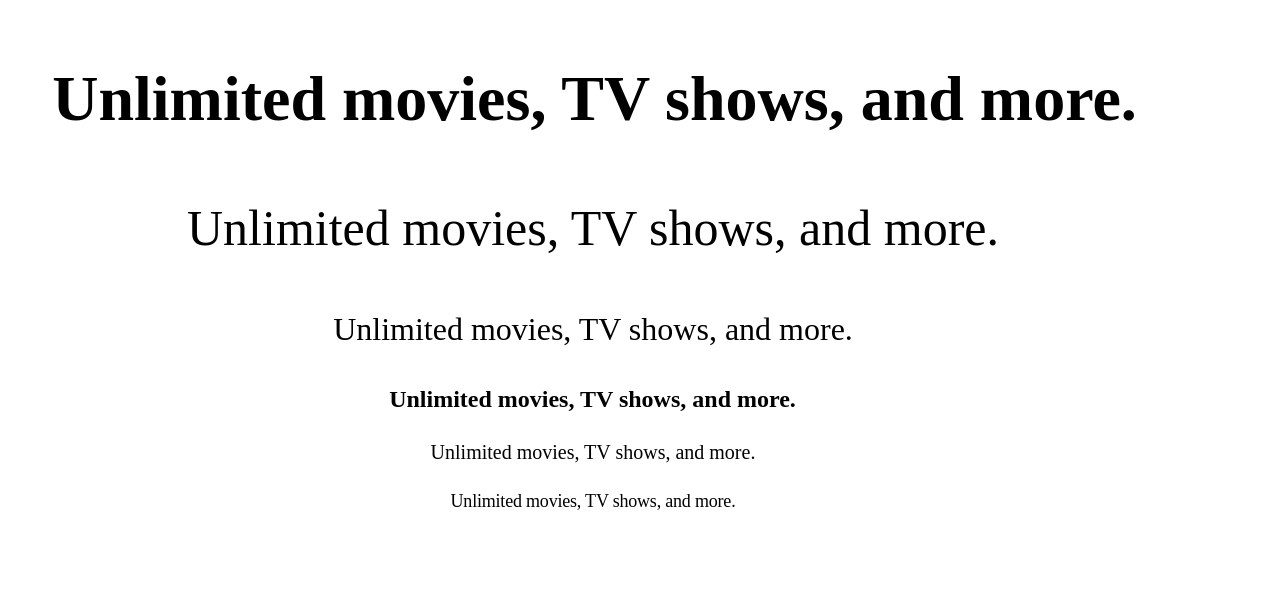
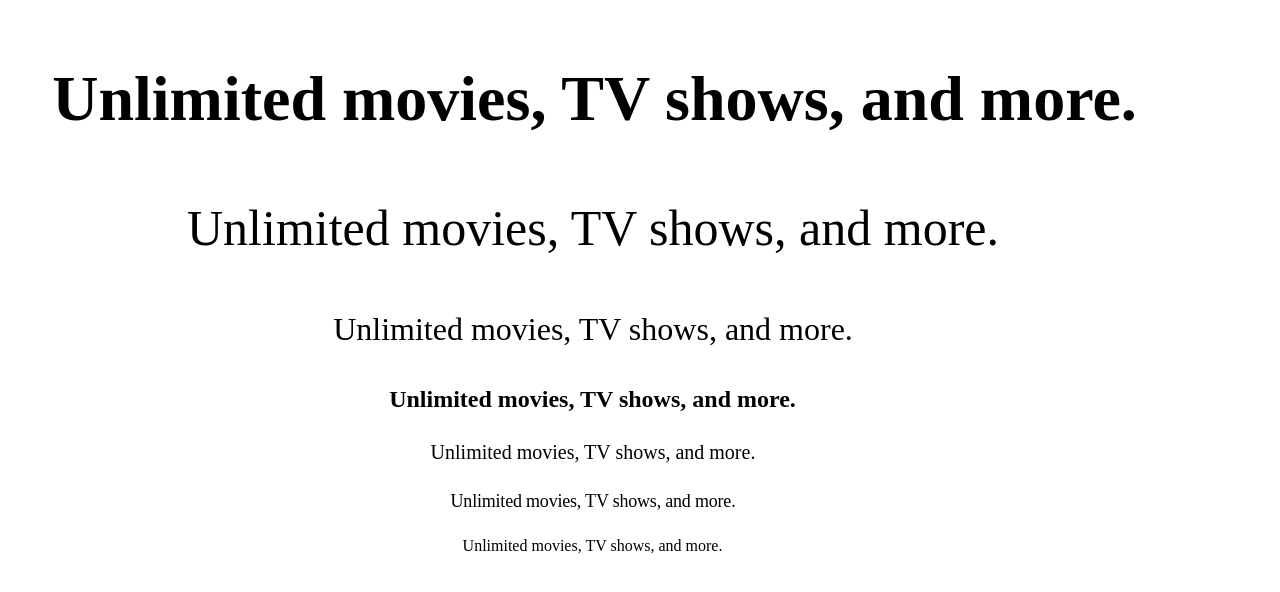
Before and after one commit to maimuna99/my-app-m4, a React (Create React App) app: page / in a window 1280 px wide. Shown: the top 592 px of the page. Built offline with nearby package versions, Linux system fonts and the light colour scheme.

Commit message:
Body Typography Component

```diff
--- a/src/App.js
+++ b/src/App.js
@@ -8,6 +8,7 @@ import H3 from './components/H3.js'
 import H4 from './components/H4.js'
 import H5 from './components/H5.js'
 import H6 from './components/H6.js'
+import Body from './components/Body.js'
 function App() {
   return (
     <div className="App">
@@ -17,6 +18,7 @@ function App() {
     <H4/>
     <H5/>
     <H6/>
+    <Body/>
     </div>
   );
 }
--- /dev/null
+++ b/src/components/Body.js
@@ -0,0 +1,12 @@
+import React from "react";
+import styles from "./Body.module.scss";
+
+const Body = () => {
+  return (
+    <p className={styles.text}>
+      Unlimited movies, TV shows, and more.
+    </p>
+  );
+};
+
+export default Body;
--- /dev/null
+++ b/src/components/Body.module.scss
@@ -0,0 +1,26 @@
+.text {
+    /* Unlimited movies, TV shows, and more. */
+
+
+width: 1185px;
+height: 25px;
+
+/* body */
+
+font-family: 'Suisse Intl';
+font-style: normal;
+font-weight: 400;
+font-size: 16px;
+line-height: 25px;
+/* identical to box height, or 156% */
+
+
+color: #000000;
+
+
+/* Inside auto layout */
+
+flex: none;
+order: 1;
+flex-grow: 0;
+  }
```
